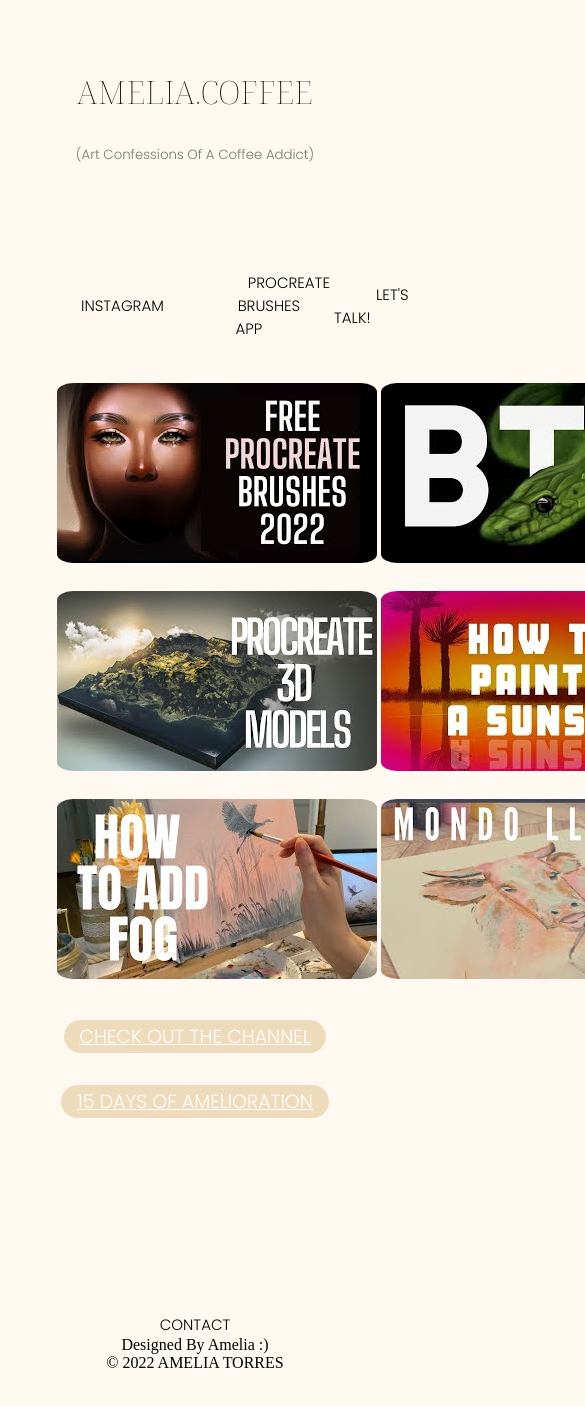
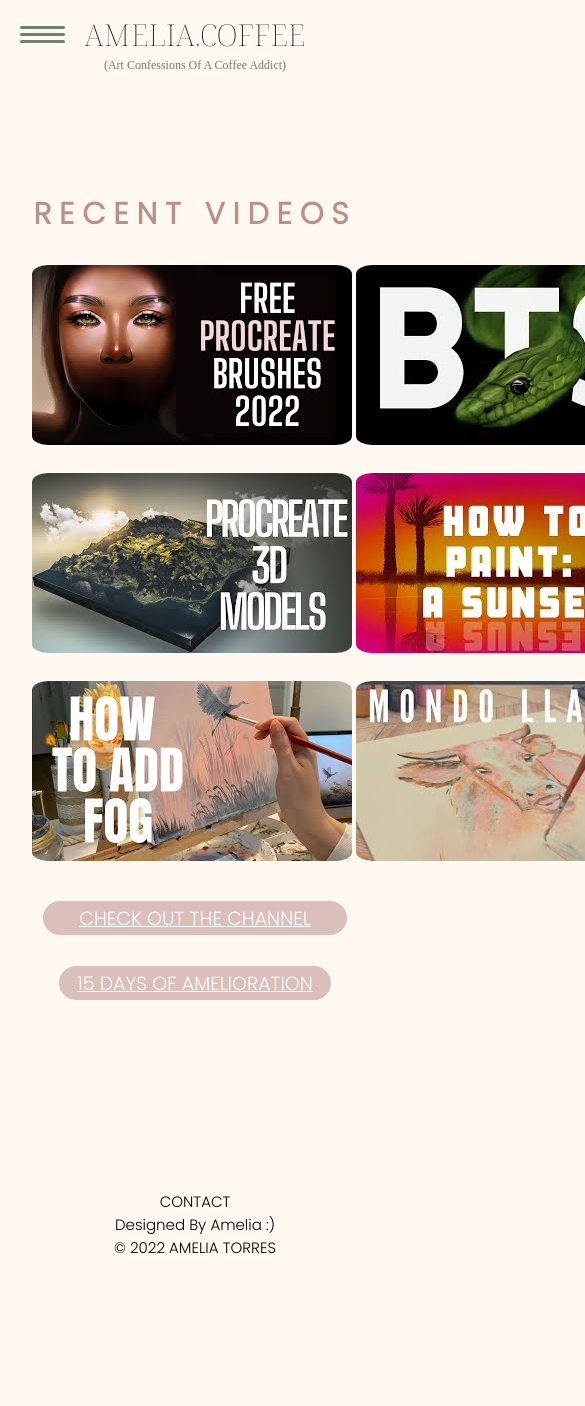
Before and after one commit to AmeliasPortfolio/PortfolioFour, a plain HTML site: page index.html in a window 390 px wide. Shown: the top 1406 px of the page, 585 px wide, since content can reach past the window. After the commit the page ends 1302 px from the top, so only its background shows below. Drawn offline with Linux system fonts and the light colour scheme.

Commit message:
AM-BUR-GER

```diff
--- a/index.html
+++ b/index.html
@@ -3,6 +3,14 @@
 
   <!--Head-->
   <head>
+    <!--HAMBURGER-->
+    <script>
+    function menuOnClick() {
+      document.getElementById("menu-bar").classList.toggle("change");
+      document.getElementById("nav").classList.toggle("change");
+      document.getElementById("menu-bg").classList.toggle("change-bg");
+    }</script>
+    <!--END HAMMY-->
       <link href="style.css" rel="stylesheet">
       <link rel="preconnect" href="https://fonts.googleapis.com">
       <link rel="preconnect" href="https://fonts.gstatic.com" crossorigin>
@@ -14,37 +22,49 @@
 
   <!--Header-->
   <header>
-    <div >
-      <center><p class="header">AMELIA.COFFEE</p></center>
-      <center><h6 class="headerdescription"> (Art Confessions Of A Coffee Addict) </h6></center>
+    <div>
+      <center><h1>AMELIA.COFFEE</h1></center>
+      <center><h6> (Art Confessions Of A Coffee Addict)</h6></center>
     </div>
   </header>
 
   <!-- Body-->
   <body><br><br><br><br>
-      <center>
-      <table class="nav">
+
+    <!--HAMBURGER-->
+
+<div id="menu">
+  <div id="menu-bar" onclick="menuOnClick()">
+    <div id="bar1" class="bar"></div>
+    <div id="bar2" class="bar"></div>
+    <div id="bar3" class="bar"></div>
+  </div>
+  <nav class="nav" id="nav">
+    <ul>
+      <li>
         <!--instagram-->
-        <tr>
-       <th >
-          <a href="https://www.instagram.com/notameliasartstuff" class="h6link">INSTAGRAM</a>
-       </th>
+        <a href="https://www.instagram.com/notameliasartstuff" target="_blank" >INSTAGRAM</a>
+      </li>
+      <li>
         <!--procreate brushes-->
-        <th>
-          <a href="https://apps.apple.com/us/app/brushes-for-procreate/id1507750565" class="h6link">PROCREATE BRUSHES APP</a>
-        </th>
-       <!--contact-->
-        <th>
-          <a href="mailto:ameliatorresh@yahoo.com"class="h6link">LET'S TALK!</a>
-        </th>
-      </tr>
-      </table><br><br><br>
-     </center>
+        <a href="https://apps.apple.com/us/app/brushes-for-procreate/id1507750565" target="_blank">PROCREATE <BR> BRUSHES APP</a>
+      </li>
+      <li><!--contact-->
+        <a href="mailto:ameliatorresh@yahoo.com">LET'S TALK!</a>
+      </li>
+      <!--<li><a href="#">Blog</a></li>-->
+    </ul>
+  </nav>
+</div>
+
+<div class="menu-bg" id="menu-bg"></div>
+    <!--END HAMBURGER-->
   </body>
 
   <body>
     <!--1st row-->
     <center>
+      <h2> RECENT VIDEOS </h2>
       <table>
         <tr>
           <td>
@@ -84,7 +104,7 @@
     </center><br><br>
     <!--4th row-->
     <center>
-            <a href="https://youtube.com/ameliaart" class="channelbutton">CHECK OUT THE CHANNEL</a>
+            <a href="https://youtube.com/ameliaart" class="channelbutton" target="_blank">CHECK OUT THE CHANNEL</a>
     </center><br> <br>
 
     <center>
@@ -95,11 +115,11 @@
     <footer >
       <!-- working-->
       <div class="footer">
-        <center><h6></h6>
-        <a href="mailto:ameliatorresh@yahoo.com" class="lastlink"> CONTACT</a><br>
-        Designed By Amelia :)<br>
-        © 2022 AMELIA TORRES <br>
-       </h6></center>
+        <center>
+        <h5><a href="mailto:ameliatorresh@yahoo.com" class="lastlink"> CONTACT</a><br>
+        Designed By Amelia :) <br>
+        © 2022 AMELIA TORRES <br></h5>
+       </center>
       </div>
      </footer>
   </body>
--- a/style.css
+++ b/style.css
@@ -1,6 +1,6 @@
 /*BUTTONS*/
 .introButtons{
-    background-color:rgba(218, 188, 132, 0.493);
+    background-color:rgba(188, 143, 143, 0.541);
     border-radius: 25px;
     border-width: 5px;
     text-decoration-color: white;
@@ -15,7 +15,7 @@
 }
 
 .channelbutton{
-  background-color:rgba(218, 188, 132, 0.493);
+  background-color: rgba(188, 143, 143, 0.541);
   border-radius: 25px;
   border-width: 5px;
   text-decoration-color: white;
@@ -24,13 +24,13 @@
   font-weight: lighter ;
   padding-top: 1%;
   padding-bottom:1%;
-  padding-left: 5%;
-  padding-right: 5%;
+  padding-left: 10%;
+  padding-right: 10%;
   font-size: 19px;
 }
 
 a:hover{
-    background-color: rgba(218, 188, 132, 0.747);
+    background-color: rgba(218, 188, 132, 0.589);
 }
 
 .booklink{
@@ -46,12 +46,16 @@ h1{
   font-weight: lighter ;
   font-style: 'Semi-bold 600';
   color:black;
+  font-size: 30px;
   }
+
 h2{
-  color:black;
-  margin-left: 50px;
-  font-family: 'Poppins', sans-serif;
-  font-weight: lighter ;
+    font-family: 'Poppins', sans-serif;
+    font-weight: lighter ;
+    color: rosybrown;
+    font-size: 30px;
+    letter-spacing: 8px;
+    font-weight: 800;
   }
 
 h3{
@@ -60,26 +64,30 @@ h3{
   font-weight: lighter ;
   font-size: 25px;
 }
+
 h4{
+  color:black;
   font-family: 'Poppins', sans-serif;
   font-weight: lighter ;
-  color: rosybrown;
-  font-size: large;
-}
+  font-style: 'Semi-bold 600';
+  }
+
 h5{
   color: black;
-  font-family: 'Noto Serif Display', serif;
-  font-style: 'Semi-bold 600';
-  font-size: 30px;
+  font-family: 'Poppins', sans-serif;
+  font-weight: lighter ;
+  font-size: 15px;
+  text-decoration: none;
+  padding: 5px;
 }
 
 h6{
-    color: black;
-    font-family: 'Poppins', sans-serif;
-    font-weight: lighter ;
-    font-size: 15px;
-
+  color:rgba(69, 83, 59, 0.747);
+  font-size: smaller;
+  font-weight: lighter ;
+  font-size: 12px;
 }
+/*links*/
 
 .h6link{
   color: black;
@@ -97,26 +105,19 @@ h6{
   font-weight: lighter ;
   font-size: 15px;
   text-decoration: none;
-  padding: 5px;
+  line-height: 3px;
 }
+
 /*HEADER TEXT AND STYLE*/
 
-.header{
-font-family: 'Noto Serif Display', serif;
-font-weight: lighter ;
-font-style: 'Semi-bold 600';
-color:black;
-font-size: xx-large;
+
+header{
+line-height:3px;
 }
-
-.headerdescription{
-  color:rgba(69, 83, 59, 0.747);
-  font-size: smaller;
-  }
-
-  .nav {
+  .navi {
     display: inline;
     list-style-type: none;
+    white-space: nowrap;
   }
 
 .videostable{
@@ -131,17 +132,12 @@ font-size: xx-large;
 /*BODY*/
 body{
   background-color: rgb(255, 249, 241);
-  padding: 30px;
+  padding: 5px;
 }
 
 
 
 /* Control the bottom color */
-
-.footertext{
-margin-bottom: 2%;
-color:rgb(255, 255, 255);
-}
 
 #footer {
   position:absolute;
@@ -149,4 +145,105 @@ color:rgb(255, 255, 255);
   width:100%;
   height:60px;   /* Height of the footer */
   background:#6cf;
+  line-height: 3px;
 }
+
+/*HAMBURGER
+body {
+  font-family: 'Roboto', sans-serif;
+  background-color: #6C7A86 ;
+}*/
+
+#menu {
+  z-index: 2;
+}
+
+#menu-bar {
+  width: 45px;
+  height: 40px;
+  margin: 30px 0 20px 20px;
+  cursor: pointer;
+}
+
+.bar {
+  height: 3px;
+  width: 100%;
+  background-color: #36573cb9;
+  display: block;
+  border-radius: 5px;
+  transition: 1s ease;
+}
+
+#bar1 {
+  transform: translateY(-4px);
+}
+
+#bar3 {
+  transform: translateY(4px);
+}
+
+.nav {
+  transition: 1s ease;
+  display: none;
+}
+
+.nav ul {
+  padding: 0 22px;
+}
+
+.nav li {
+  list-style: none;
+  padding: 12px 0;
+}
+
+.nav li a {
+  color: rosybrown;
+  font-size: 20px;
+  text-decoration: none;
+}
+
+.nav li a:hover {
+  font-weight: bold;
+}
+
+.menu-bg, #menu {
+  top: 0;
+  left: 0;
+  position: absolute;
+}
+
+.menu-bg {
+  z-index: 1;
+  width: 0;
+  height: 0;
+  margin: 5px 0 15px 20px;
+  background: radial-gradient(circle, #eec89c9c, #eec89c88);
+  border-radius: 50%;
+  transition: .1s ease;
+}
+
+.change {
+  display: block;
+}
+
+.change .bar {
+  background-color: rosybrown;
+}
+
+.change #bar1 {
+  transform: translateY(4px) rotateZ(-45deg);
+}
+
+.change #bar2 {
+  opacity: 0;
+}
+
+.change #bar3 {
+  transform: translateY(-6px) rotateZ(45deg);
+}
+
+.change-bg {
+  width: 530px;
+  height: 460px;
+  transform: translate(-60%,-30%);
+}
```
Also changed, not shown: script.js (added).
